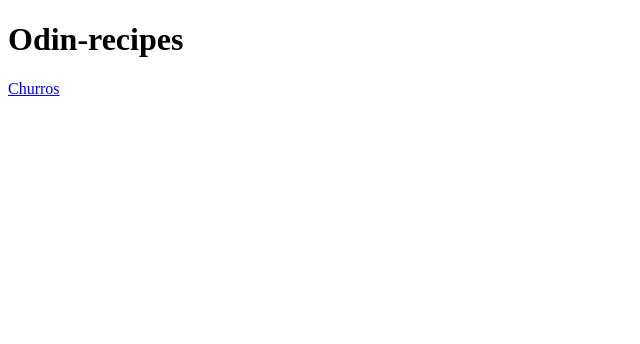
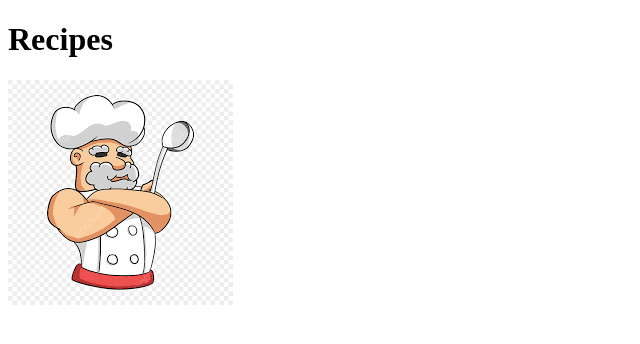
Before and after one commit to Liam-Gordon-11/odin-recipes, a plain HTML site: page index.html in a window 1280 px wide. Shown: the whole page, without its empty margins (0-640 px from the left). Drawn offline with Linux system fonts and the light colour scheme.

```diff
--- a/index.html
+++ b/index.html
@@ -8,8 +8,8 @@
     <title>Recipes</title>
 </head>
 <body>
-    <h1>Odin-recipes</h1>
+    <h1>Recipes</h1>
+    <img src="images/chef.png" alt="clip-art chef">
 
-    <a href="/recipes/churros.html">Churros</a>
 </body>
 </html>
```
Also changed, not shown: images/chef.png (added), 1 other file.
